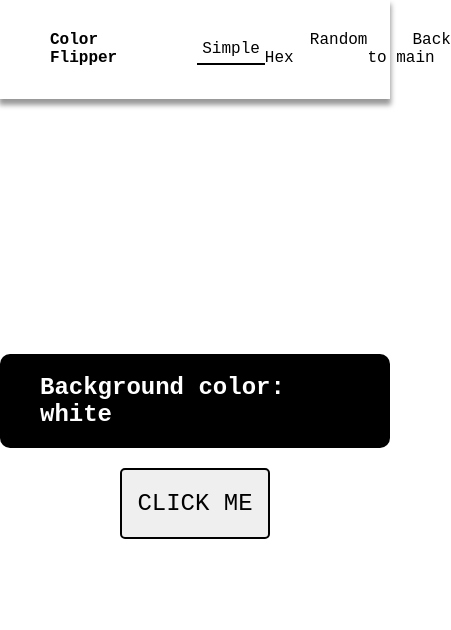
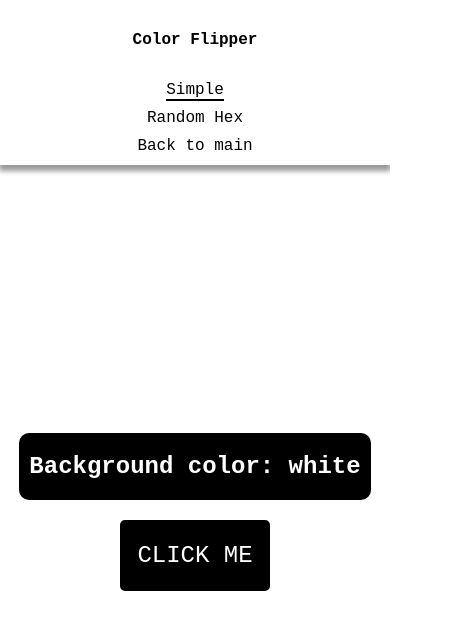
Before and after one commit to MiguelDiPane/JS_Projects, a plain HTML site: page Projects/Color_Flipper/index.html in a window 390 px wide. Shown: the whole page, 451 px wide, since content can reach past the window. Drawn offline with Linux system fonts and the light colour scheme.

Commit message:
Update styles.css

```diff
--- a/Projects/Color_Flipper/styles.css
+++ b/Projects/Color_Flipper/styles.css
@@ -58,13 +58,38 @@ button{
     padding: 20px 10px;
     border: 2px solid black;
     transition: 0.3s background;
+    background: black;
     font-family: 'VT323', monospace;
     font-size: x-large;
+    color: white;
 }
 button:hover{
-    color: white;
-    background: black;
+
+    background: purple;
 }
 button:active{
     background: purple;
 }
+
+@media only screen and (max-width: 900px) {
+    .nav-center{
+        flex-direction: column;
+        align-items: center;
+    }
+    .nav-links{
+        flex-direction: column;
+        margin: 0;
+        padding: 0;
+    }
+    .nav-links li{
+        margin-top: 10px;
+    }
+    .nav-links li a{
+        margin-left: 0px;
+        padding: 0;
+    }
+    h2{
+        padding: 20px 10px;
+    }
+
+}
```
